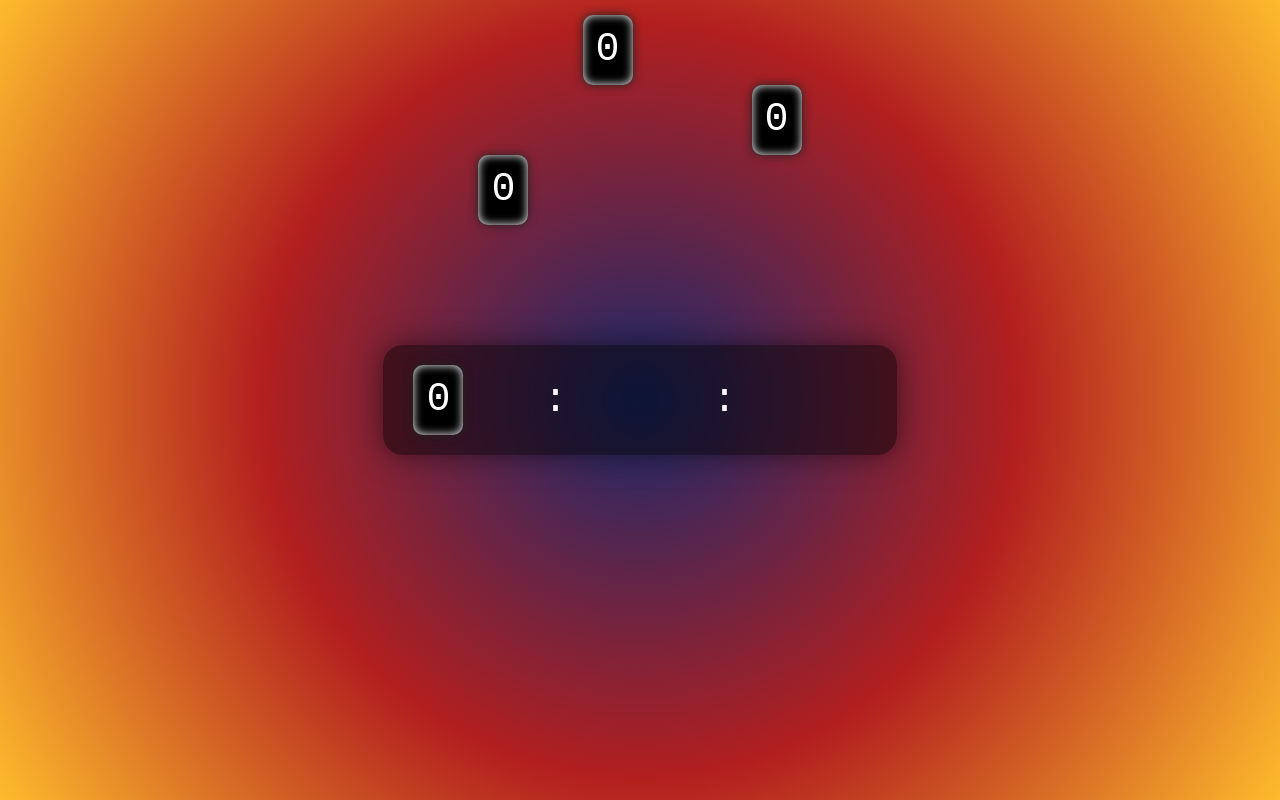
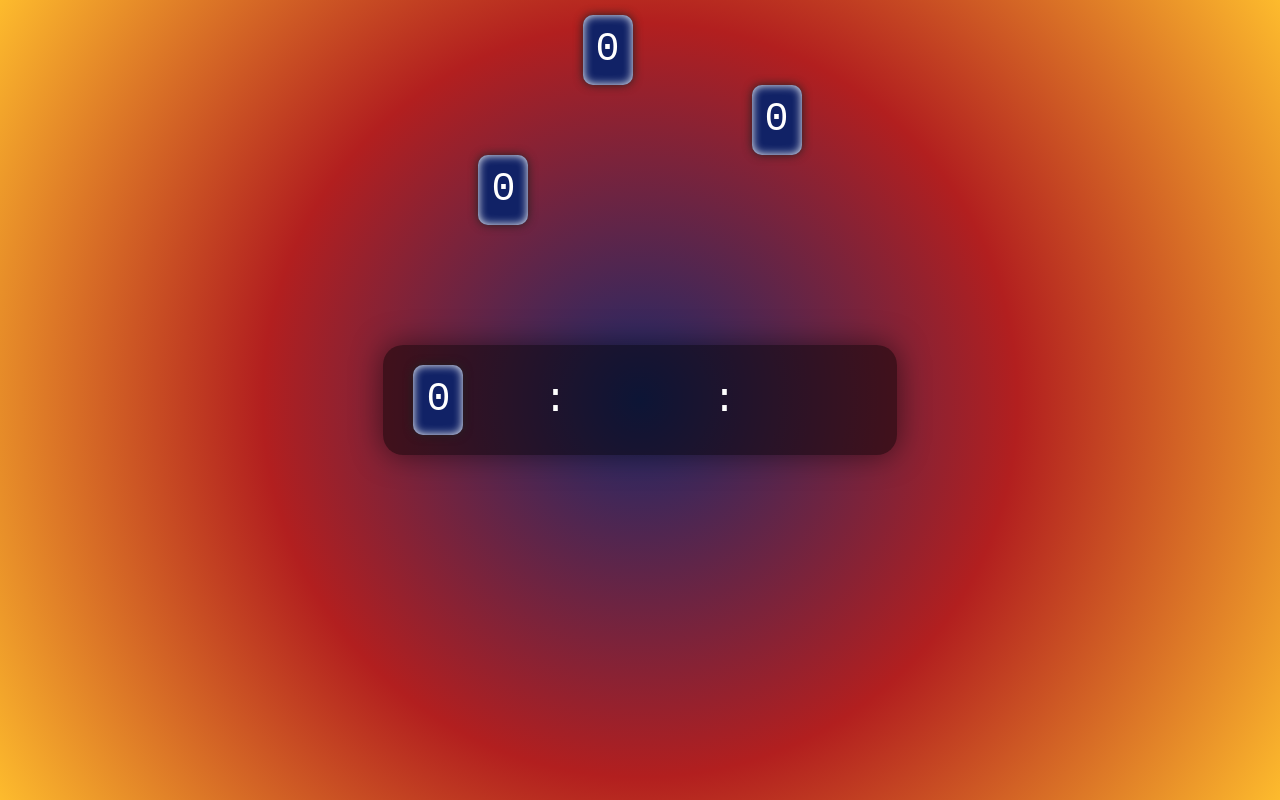
Before and after one commit to ragahrafdariselatan/STRIPPEDCLOCK, a plain HTML site: page index.html in a window 1280 px wide. Drawn offline with Linux system fonts and the light colour scheme.

Commit message:
Update style.css

```diff
--- a/style.css
+++ b/style.css
@@ -22,7 +22,7 @@ body {
   width: 50px;
   height: 70px;
   overflow: hidden;
-  background: #000;
+  background: #126;
   border-radius: 10px;
   text-align: center;
   font-size: 2.5em;
```
